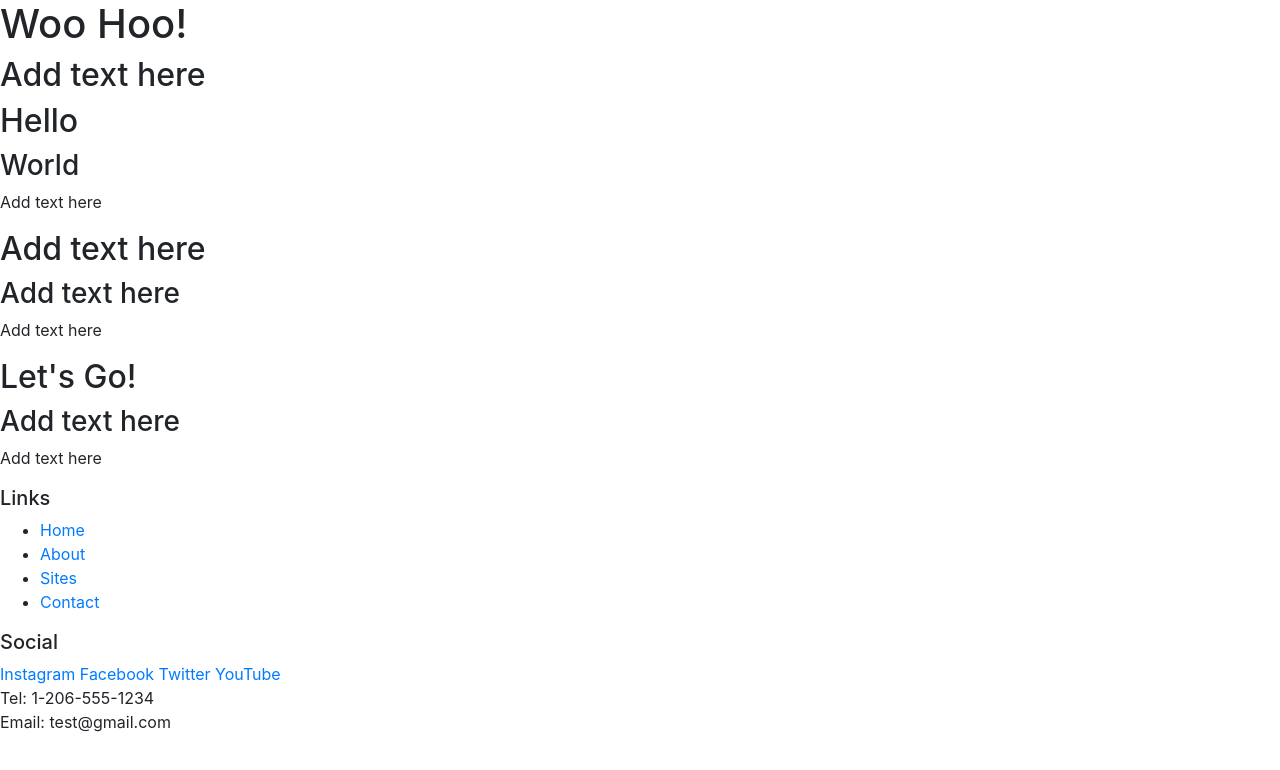
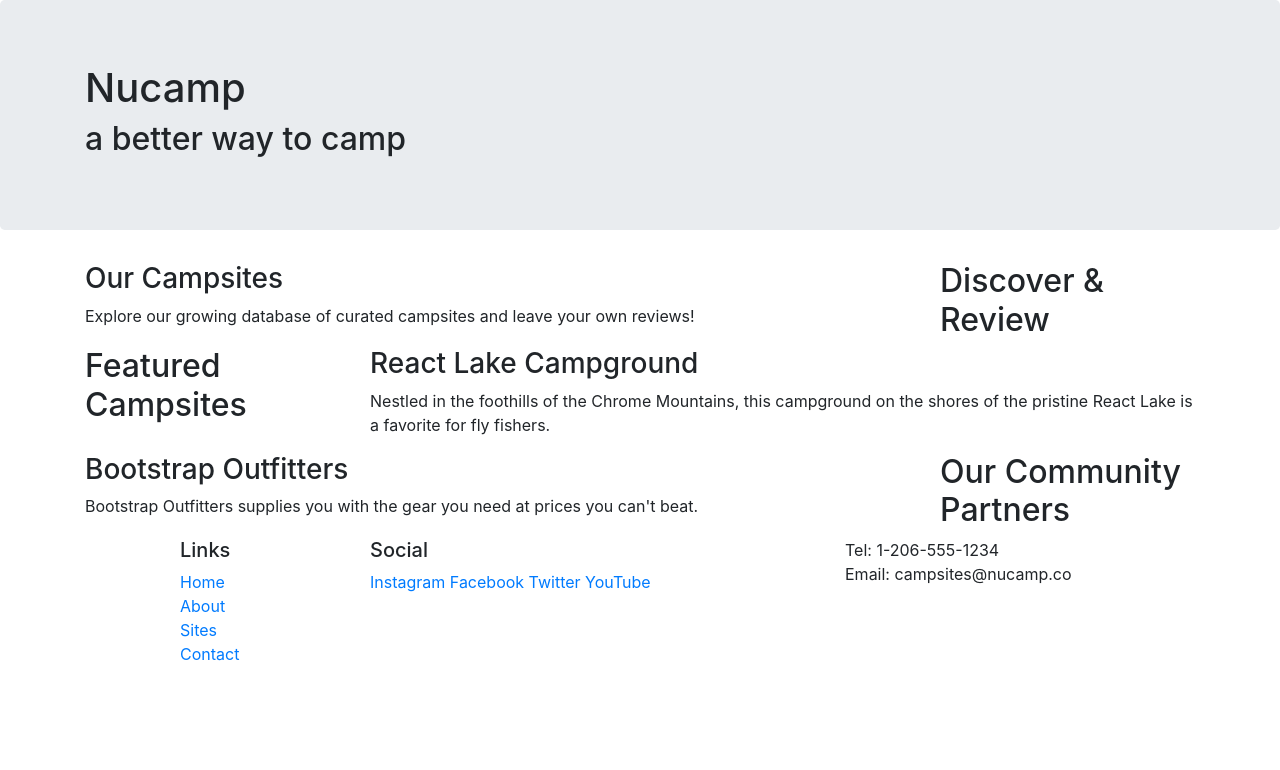
Before and after one commit to eitanfire/bootstrap, a website: page index.html in a window 1280 px wide. Drawn offline with nearby package versions, Linux system fonts and the light colour scheme.

Commit message:
Bootstrap Grid

```diff
--- a/index.html
+++ b/index.html
@@ -14,51 +14,73 @@
 
 <body>
 
-    <header>
-        <div>
-            <h1>Woo Hoo!</h1>
-            <h2>Add text here</h2>
+    <header class="jumbotron">
+        <div class="container">
+            <div class="row">
+                <div class="col">
+                    <h1>Nucamp</h1>
+                    <h2>a better way to camp</h2>
+                </div>
+            </div>
         </div>
     </header>
 
-    <div>
-        <h2>Hello</h2>
-        <h3>World</h3>
-        <p>Add text here</p>
+    <div class="container">
+        <div class="row">
+         <div class="col-sm-4 order-sm-last col-md-3">
+                <h2>Discover & Review</h2>
+            </div>
+            <div class="col">
+                <h3>Our Campsites</h3>
+                <p>Explore our growing database of curated campsites and leave your own reviews!</p>
+            </div>
         </div>
 
-    <div>
-        <h2>Add text here</h2>
-        <h3>Add text here</h3>
-        <p>Add text here</p>
+        <div class="row">
+            <div class="col-sm-4 col-md-3">
+                <h2>Featured Campsites</h2>
+            </div>
+            <div class="col">
+                <h3>React Lake Campground</h3>
+                <p>Nestled in the foothills of the Chrome Mountains, this campground on the shores of the pristine React Lake is a favorite for fly fishers.</p>
+            </div>
         </div>
 
-    <div>
-        <h2>Let's Go!</h2>
-        <h3>Add text here</h3>
-        <p>Add text here</p>
+        <div class="row">
+             <div class="col-sm-4 order-sm-last col-md-3">
+                <h2>Our Community Partners</h2>
+            </div>
+            <div class="col">
+                <h3>Bootstrap Outfitters</h3>
+                <p>Bootstrap Outfitters supplies you with the gear you need at prices you can't beat.</p>
+            </div>
+        </div>
     </div>
 
     <footer>
-        <div>
+        <div class="container">
+            <div class="row">
+                <div class="col-4 col-sm-2 offset-1">
                         <h5>Links</h5>
-            <ul>
+                    <ul class="list-unstyled">
                         <li><a href="#">Home</a></li>
                         <li><a href="#">About</a></li>
                         <li><a href="#">Sites</a></li>
                         <li><a href="#">Contact</a></li>
                     </ul>
                 </div>
-        <div>
+                <div class="col-6 col-sm-5">
                     <h5>Social</h5>
                     <a href="http://instagram.com/">Instagram</a>
                     <a href="http://facebook.com/">Facebook</a>
                     <a href="http://twitter.com/">Twitter</a>
                     <a href="http://youtube.com/">YouTube</a>
                 </div>
-        <div>
+                <div class="col-sm-4">
                     Tel: 1-206-555-1234<br />
-            Email: test@gmail.com
+                    Email: campsites@nucamp.co
+                </div>
+           </div>
         </div>
     </footer>
 
```
Lines whose indentation alone changed are shown as unchanged.
